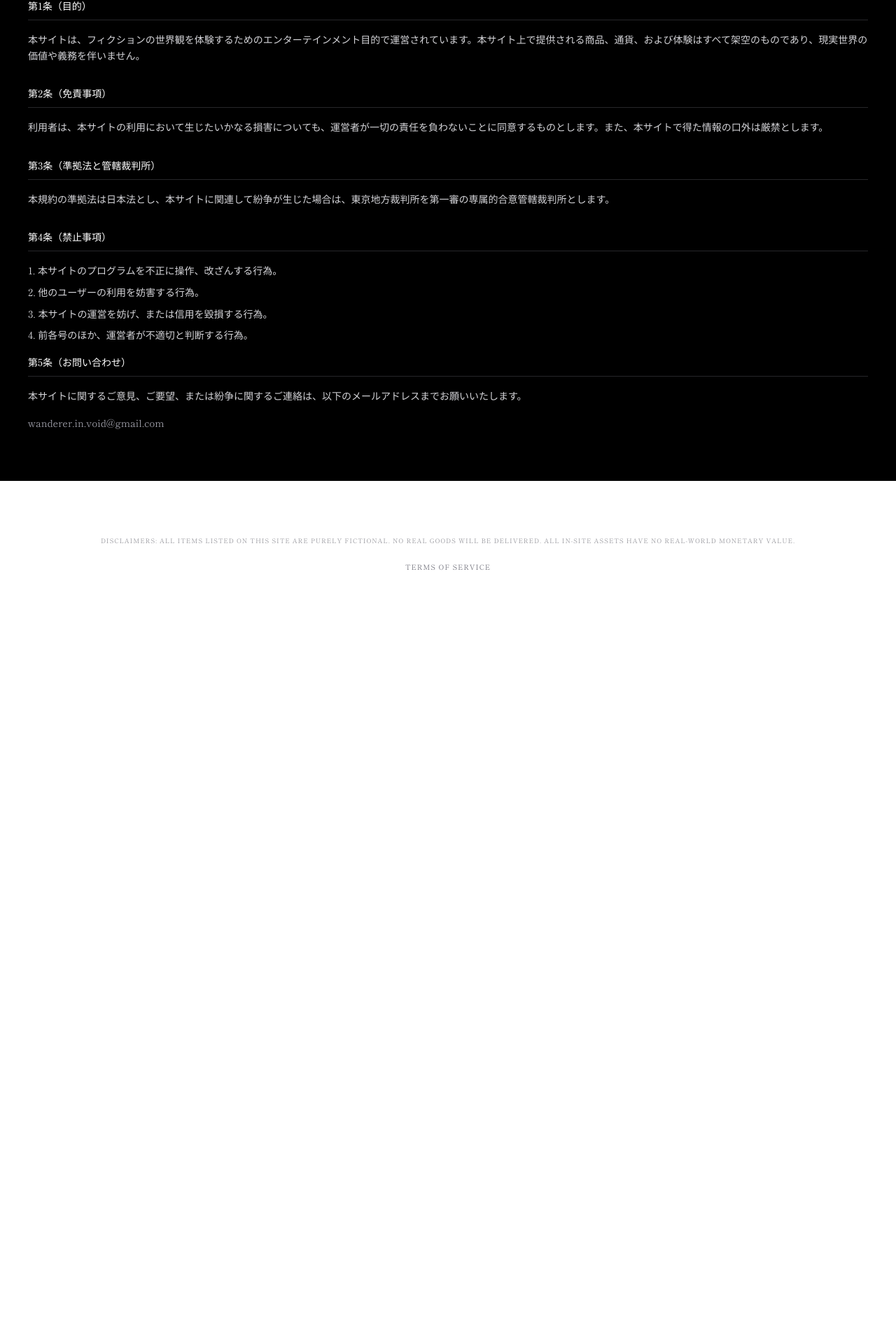
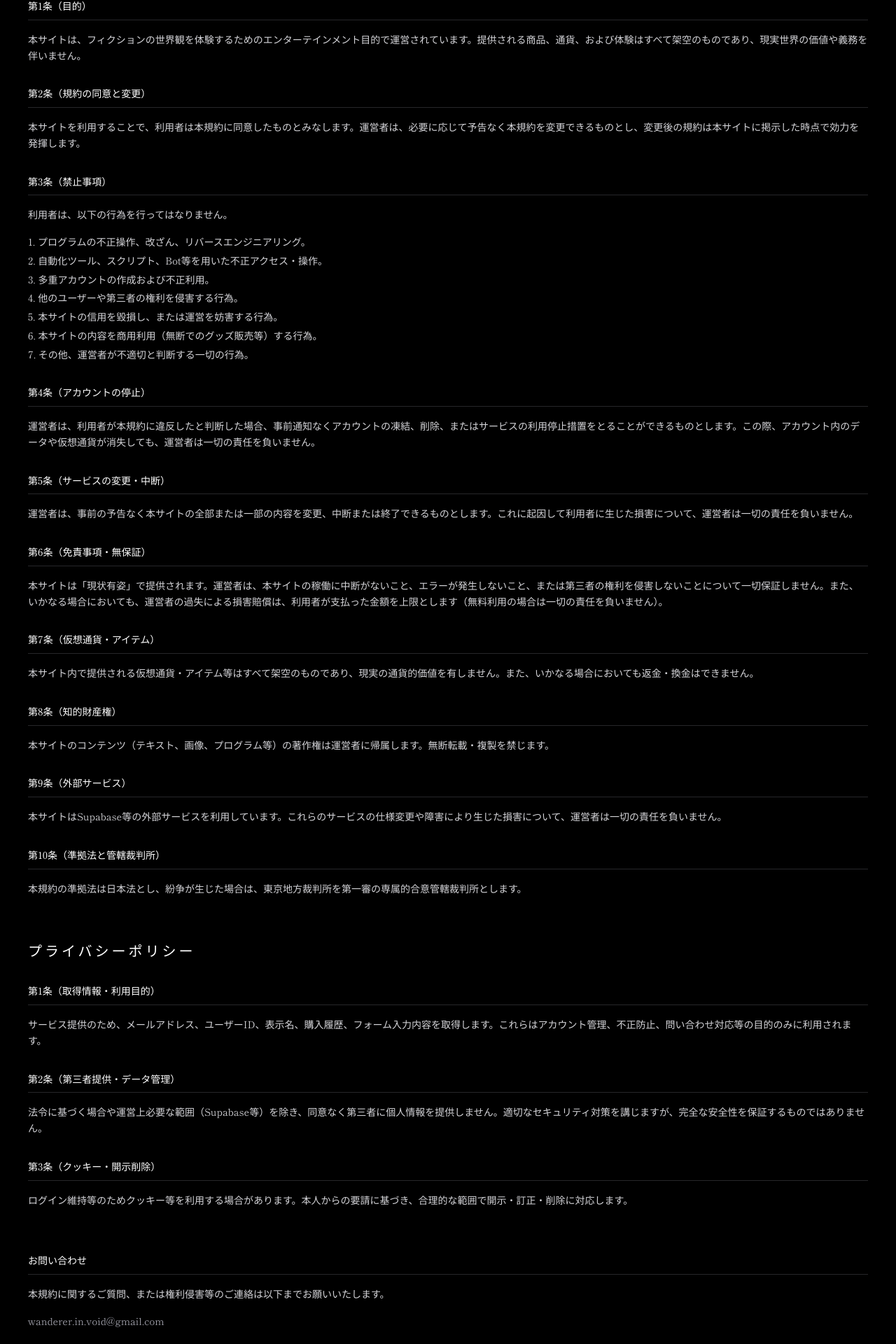
Before and after one commit to 10969ru/luxury-shop, a Next.js app: page /terms in a window 1280 px wide. Shown: the part 159-2079 px from the top of the page at 70% size. Before the commit the page ends 1018 px from the top, so only its background shows below. Built offline with nearby package versions, Linux system fonts and the light colour scheme; no server answers.

Commit message:
利用規約強化

```diff
--- a/app/components/ConsentModal.tsx
+++ b/app/components/ConsentModal.tsx
@@ -62,25 +62,26 @@ export default function ConsentModal() {
 
   return (
     <div className="fixed inset-0 z-[999] flex items-center justify-center bg-black/90 p-6">
-      <div className="max-w-md w-full border border-zinc-700 bg-black p-8 text-center space-y-6">
-        <h2 className="text-xl tracking-[0.3em] text-white">禁忌の領域へのアクセス</h2>
-        <div className="text-left text-xs text-zinc-300 space-y-4 leading-relaxed">
-          <p>1. 本サイトで取り扱われる商品は全て架空であり、実物は配送されません。</p>
-          <p>2. 本サイト内の資産は、本サイト内でのみ有効であり、換金性は一切ありません。</p>
-          <p>3. あなたは現在「禁忌の館」に足を踏み入れようとしています。ここで得た情報、体験を外部に口外することは固く禁じられています</p>
-          <p>4. 利用により生じたいかなる損害についても、運営者は一切の責任を負いません。</p>
-          <p>5. 利用者が未成年者である場合は、保護者の同意を得て本サイトを利用するものとします。</p>
-          <p className="pt-4 border-t border-zinc-800">
-            詳細は <Link href="/terms" className="underline hover:text-white">利用規約</Link> をご確認ください。
-          </p>
-        </div>
-        <button
+<div className="text-left text-xs text-zinc-300 space-y-4 leading-relaxed">
+  <p>利用を開始する前に、以下の重要事項にご同意ください。</p>
+
+  <ul className="list-decimal list-inside space-y-2">
+    <li>本サイト内のすべての提供物（商品・仮想通貨等）は完全に架空のものであり、実体および金銭的価値を一切伴いません。</li>
+    <li>利用者は「禁忌の館」の訪問者として、体験内容を現実世界に持ち込まない（秘匿する）ことに同意するものとします。</li>
+    <li>本サービスの利用により生じた直接的・間接的損害について、運営者は一切の責任を負いません。</li>
+    <li>本サービスは予告なく変更・停止される場合があり、それにより生じる影響についても利用者は了承するものとします。</li>
+    <li>未成年者は保護者の同意を得た上で利用するものとし、利用を開始した時点で同意を得ているものとみなします。</li>
+  </ul>
+
+  <p className="pt-4 border-t border-zinc-800">
+    上記および <Link href="/terms" className="underline hover:text-white font-bold">利用規約・プライバシーポリシー</Link> に同意して館へ入る。
+  </p>
+</div>        <button
           onClick={handleAgree}
           className="w-full py-3 border border-white bg-black text-white hover:bg-white hover:text-black transition tracking-[0.2em]"
         >
-          同意して入城する
+          同意して入館する
         </button>
       </div>
-    </div>
   );
 }
--- a/app/login/page.tsx
+++ b/app/login/page.tsx
@@ -13,7 +13,6 @@ export default function LoginPage() {
   const { setIsAgreed, setShowFog } = useConsent();
   const router = useRouter();
 
-  // 🔥 パスワードリセット追加
   const handleForgotPassword = async () => {
     if (!email) {
       showMessage("先にメールアドレスを入力してね");
--- a/app/terms/page.tsx
+++ b/app/terms/page.tsx
@@ -1,36 +1,93 @@
-export default function TermsPage() {
+export default function LegalPage() {
   return (
     <div className="min-h-screen bg-black text-zinc-300 p-10 pt-24 max-w-2xl mx-auto font-mono text-sm leading-relaxed">
+
+      {/* --- 利用規約 --- */}
       <h1 className="text-xl text-white mb-8 tracking-[0.2em]">利用規約および免責事項</h1>
 
       <section className="space-y-4 mb-8">
         <h2 className="text-white border-b border-zinc-800 pb-2">第1条（目的）</h2>
-        <p>本サイトは、フィクションの世界観を体験するためのエンターテインメント目的で運営されています。本サイト上で提供される商品、通貨、および体験はすべて架空のものであり、現実世界の価値や義務を伴いません。</p>
+        <p>本サイトは、フィクションの世界観を体験するためのエンターテインメント目的で運営されています。提供される商品、通貨、および体験はすべて架空のものであり、現実世界の価値や義務を伴いません。</p>
       </section>
 
       <section className="space-y-4 mb-8">
-        <h2 className="text-white border-b border-zinc-800 pb-2">第2条（免責事項）</h2>
-        <p>利用者は、本サイトの利用において生じたいかなる損害についても、運営者が一切の責任を負わないことに同意するものとします。また、本サイトで得た情報の口外は厳禁とします。</p>
+        <h2 className="text-white border-b border-zinc-800 pb-2">第2条（規約の同意と変更）</h2>
+        <p>本サイトを利用することで、利用者は本規約に同意したものとみなします。運営者は、必要に応じて予告なく本規約を変更できるものとし、変更後の規約は本サイトに掲示した時点で効力を発揮します。</p>
       </section>
 
       <section className="space-y-4 mb-8">
-        <h2 className="text-white border-b border-zinc-800 pb-2">第3条（準拠法と管轄裁判所）</h2>
-        <p>本規約の準拠法は日本法とし、本サイトに関連して紛争が生じた場合は、東京地方裁判所を第一審の専属的合意管轄裁判所とします。</p>
+        <h2 className="text-white border-b border-zinc-800 pb-2">第3条（禁止事項）</h2>
+        <p>利用者は、以下の行為を行ってはなりません。</p>
+        <ul className="list-decimal list-inside space-y-1 text-zinc-300">
+          <li>プログラムの不正操作、改ざん、リバースエンジニアリング。</li>
+          <li>自動化ツール、スクリプト、Bot等を用いた不正アクセス・操作。</li>
+          <li>多重アカウントの作成および不正利用。</li>
+          <li>他のユーザーや第三者の権利を侵害する行為。</li>
+          <li>本サイトの信用を毀損し、または運営を妨害する行為。</li>
+          <li>本サイトの内容を商用利用（無断でのグッズ販売等）する行為。</li>
+          <li>その他、運営者が不適切と判断する一切の行為。</li>
+        </ul>
       </section>
-<section className="space-y-4 mb-8">
-  <h2 className="text-white border-b border-zinc-800 pb-2">第4条（禁止事項）</h2>
-  <ul className="list-decimal list-inside space-y-2 text-zinc-300">
-    <li>本サイトのプログラムを不正に操作、改ざんする行為。</li>
-    <li>他のユーザーの利用を妨害する行為。</li>
-    <li>本サイトの運営を妨げ、または信用を毀損する行為。</li>
-    <li>前各号のほか、運営者が不適切と判断する行為。</li>
-  </ul>
-  <section className="space-y-4 mb-8">
-  <h2 className="text-white border-b border-zinc-800 pb-2">第5条（お問い合わせ）</h2>
-  <p>本サイトに関するご意見、ご要望、または紛争に関するご連絡は、以下のメールアドレスまでお願いいたします。</p>
-  <p className="font-mono text-zinc-400">wanderer.in.void@gmail.com</p>
-</section>
-</section>
+
+      <section className="space-y-4 mb-8">
+        <h2 className="text-white border-b border-zinc-800 pb-2">第4条（アカウントの停止）</h2>
+        <p>運営者は、利用者が本規約に違反したと判断した場合、事前通知なくアカウントの凍結、削除、またはサービスの利用停止措置をとることができるものとします。この際、アカウント内のデータや仮想通貨が消失しても、運営者は一切の責任を負いません。</p>
+      </section>
+
+      <section className="space-y-4 mb-8">
+        <h2 className="text-white border-b border-zinc-800 pb-2">第5条（サービスの変更・中断）</h2>
+        <p>運営者は、事前の予告なく本サイトの全部または一部の内容を変更、中断または終了できるものとします。これに起因して利用者に生じた損害について、運営者は一切の責任を負いません。</p>
+      </section>
+
+      <section className="space-y-4 mb-8">
+        <h2 className="text-white border-b border-zinc-800 pb-2">第6条（免責事項・無保証）</h2>
+        <p>本サイトは「現状有姿」で提供されます。運営者は、本サイトの稼働に中断がないこと、エラーが発生しないこと、または第三者の権利を侵害しないことについて一切保証しません。また、いかなる場合においても、運営者の過失による損害賠償は、利用者が支払った金額を上限とします（無料利用の場合は一切の責任を負いません）。</p>
+      </section>
+
+      <section className="space-y-4 mb-8">
+        <h2 className="text-white border-b border-zinc-800 pb-2">第7条（仮想通貨・アイテム）</h2>
+        <p>本サイト内で提供される仮想通貨・アイテム等はすべて架空のものであり、現実の通貨的価値を有しません。また、いかなる場合においても返金・換金はできません。</p>
+      </section>
+
+      <section className="space-y-4 mb-8">
+        <h2 className="text-white border-b border-zinc-800 pb-2">第8条（知的財産権）</h2>
+        <p>本サイトのコンテンツ（テキスト、画像、プログラム等）の著作権は運営者に帰属します。無断転載・複製を禁じます。</p>
+      </section>
+
+      <section className="space-y-4 mb-8">
+        <h2 className="text-white border-b border-zinc-800 pb-2">第9条（外部サービス）</h2>
+        <p>本サイトはSupabase等の外部サービスを利用しています。これらのサービスの仕様変更や障害により生じた損害について、運営者は一切の責任を負いません。</p>
+      </section>
+
+      <section className="space-y-4 mb-8">
+        <h2 className="text-white border-b border-zinc-800 pb-2">第10条（準拠法と管轄裁判所）</h2>
+        <p>本規約の準拠法は日本法とし、紛争が生じた場合は、東京地方裁判所を第一審の専属的合意管轄裁判所とします。</p>
+      </section>
+
+      {/* --- プライバシーポリシー --- */}
+      <h1 className="text-xl text-white mt-16 mb-8 tracking-[0.2em]">プライバシーポリシー</h1>
+
+      <section className="space-y-4 mb-8">
+        <h2 className="text-white border-b border-zinc-800 pb-2">第1条（取得情報・利用目的）</h2>
+        <p>サービス提供のため、メールアドレス、ユーザーID、表示名、購入履歴、フォーム入力内容を取得します。これらはアカウント管理、不正防止、問い合わせ対応等の目的のみに利用されます。</p>
+      </section>
+
+      <section className="space-y-4 mb-8">
+        <h2 className="text-white border-b border-zinc-800 pb-2">第2条（第三者提供・データ管理）</h2>
+        <p>法令に基づく場合や運営上必要な範囲（Supabase等）を除き、同意なく第三者に個人情報を提供しません。適切なセキュリティ対策を講じますが、完全な安全性を保証するものではありません。</p>
+      </section>
+
+      <section className="space-y-4 mb-8">
+        <h2 className="text-white border-b border-zinc-800 pb-2">第3条（クッキー・開示削除）</h2>
+        <p>ログイン維持等のためクッキー等を利用する場合があります。本人からの要請に基づき、合理的な範囲で開示・訂正・削除に対応します。</p>
+      </section>
+
+      {/* --- お問い合わせ --- */}
+      <section className="space-y-4 mb-16 mt-16">
+        <h2 className="text-white border-b border-zinc-800 pb-2">お問い合わせ</h2>
+        <p>本規約に関するご質問、または権利侵害等のご連絡は以下までお願いいたします。</p>
+        <p className="font-mono text-zinc-400">wanderer.in.void@gmail.com</p>
+      </section>
 
     </div>
   );
```
